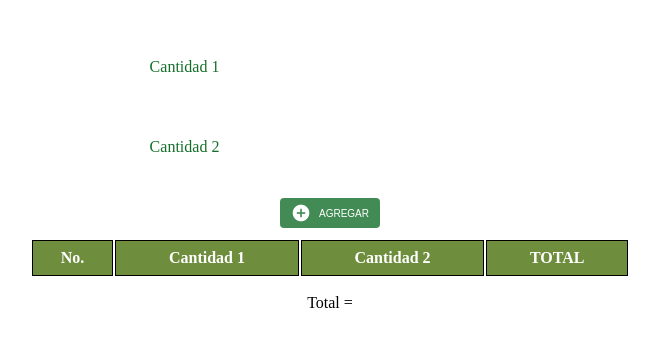
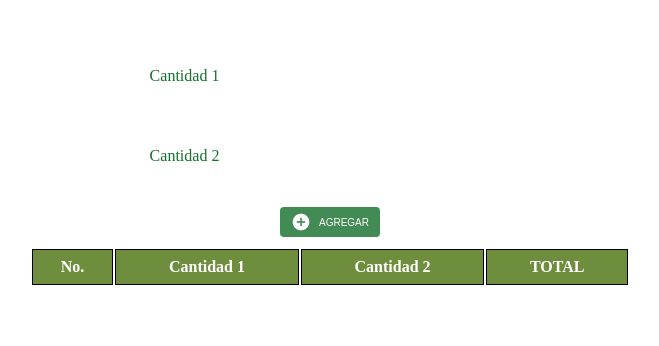
Before and after one commit to JesusGR144/Verificar-Calculo, a plain HTML site: page index.html in a window 1280 px wide. Shown: the part 222-568 px from the top of the page, without its empty margins (310-969 px from the left). Drawn offline with Linux system fonts and the light colour scheme.

Commit message:
Etiqueta p vacía inicialmente

```diff
--- a/index.html
+++ b/index.html
@@ -43,7 +43,7 @@
                 </tbody>
             </table>
             </div>
-        <p id="add-total">Total = </p>
+        <p id="add-total"></p>
     </div>
 
     <script src="main.js"></script>
```
